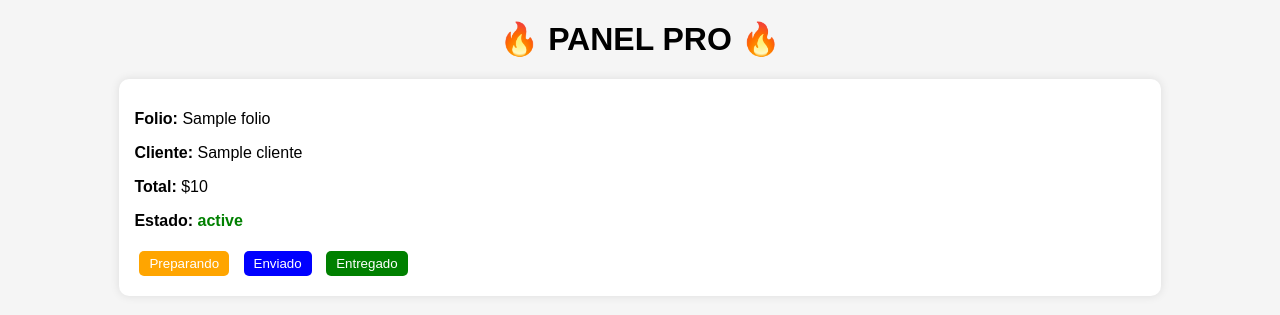
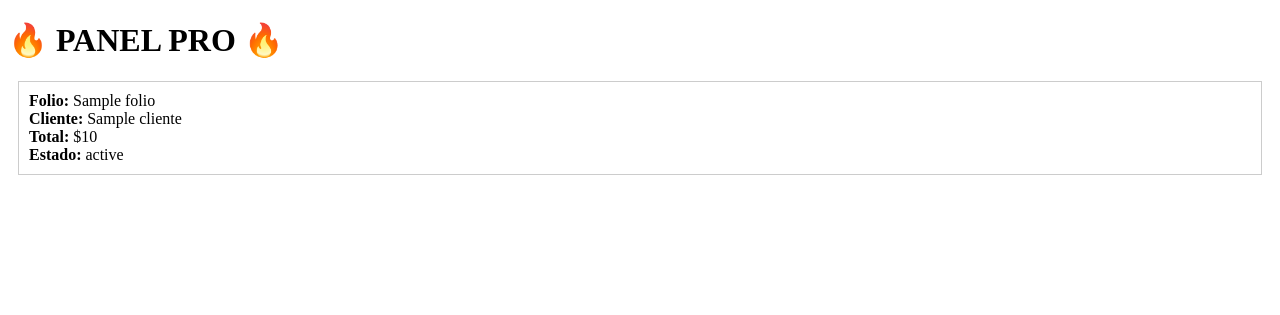
Before and after one commit to raudalespenalozadiegoadolfo-sketch/bot-whatsapp, a Flask app: template templates/panel.html in a window 1280 px wide. Shown: the top 315 px of the page. Run offline with Flask 3, Linux system fonts and the light colour scheme; the template is opened without the code that fills it: most values are stand-ins (such as "Sample title", 1, 10 or a date in 2020).

Commit message:
panel.html

```diff
--- a/templates/panel.html
+++ b/templates/panel.html
@@ -1,76 +1,19 @@
 <!DOCTYPE html>
 <html>
 <head>
-    <title>Panel Pro</title>
-
-    <style>
-        body {
-            font-family: Arial;
-            background: #f5f5f5;
-            text-align: center;
-        }
-
-        h1 {
-            margin-top: 20px;
-        }
-
-        .pedido {
-            background: white;
-            margin: 15px auto;
-            padding: 15px;
-            width: 80%;
-            border-radius: 10px;
-            box-shadow: 0 0 10px rgba(0,0,0,0.1);
-            text-align: left;
-        }
-
-        .estado {
-            font-weight: bold;
-            color: green;
-        }
-
-        .btn {
-            padding: 5px 10px;
-            margin: 5px;
-            border: none;
-            border-radius: 5px;
-            cursor: pointer;
-        }
-
-        .preparando { background: orange; color: white; }
-        .enviado { background: blue; color: white; }
-        .entregado { background: green; color: white; }
-
-    </style>
+    <title>Panel PRO</title>
 </head>
-
 <body>
-
 <h1>🔥 PANEL PRO 🔥</h1>
 
-{% if pedidos %}
-    {% for p in pedidos %}
-        <div class="pedido">
-            <p><b>Folio:</b> {{p.folio}}</p>
-            <p><b>Cliente:</b> {{p.cliente}}</p>
-            <p><b>Total:</b> ${{p.total}}</p>
-            <p><b>Estado:</b> <span class="estado">{{p.estado}}</span></p>
-
-            <button class="btn preparando" onclick="cambiar('{{p.folio}}','preparando')">Preparando</button>
-            <button class="btn enviado" onclick="cambiar('{{p.folio}}','enviado')">Enviado</button>
-            <button class="btn entregado" onclick="cambiar('{{p.folio}}','entregado')">Entregado</button>
-        </div>
-    {% endfor %}
-{% else %}
-    <p>⚠️ No hay pedidos todavía</p>
-{% endif %}
-
-<script>
-function cambiar(folio, estado){
-    fetch(/estado/${folio}/${estado})
-    .then(() => location.reload())
-}
-</script>
+{% for p in pedidos %}
+<div style="border:1px solid #ccc; margin:10px; padding:10px;">
+    <b>Folio:</b> {{p.folio}}<br>
+    <b>Cliente:</b> {{p.cliente}}<br>
+    <b>Total:</b> ${{p.total}}<br>
+    <b>Estado:</b> {{p.estado}}<br>
+</div>
+{% endfor %}
 
 </body>
 </html>
```
